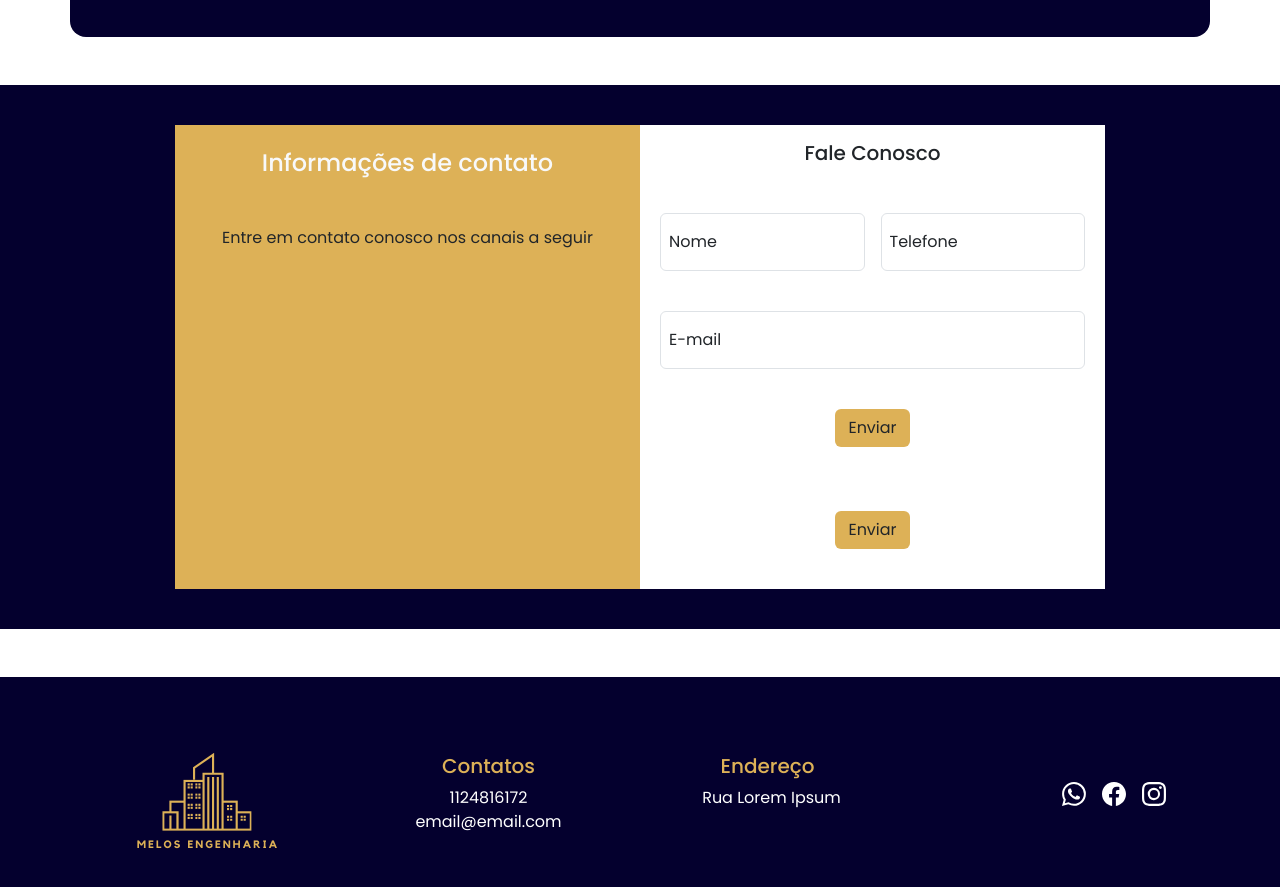
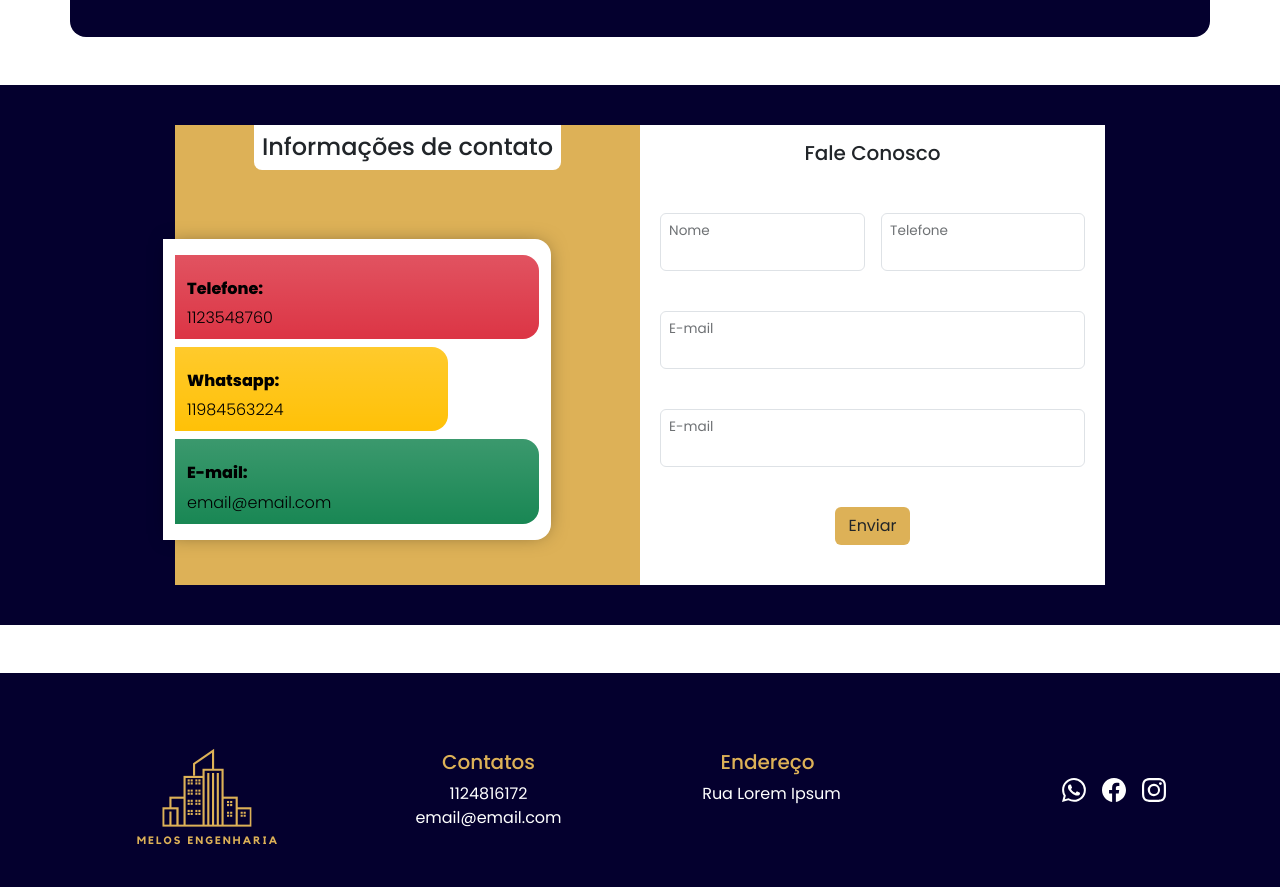
Before and after one commit to KelvinNatal/melosproject, a React (Vite) app: page / in a window 1280 px wide. Shown: the part 1680-2567 px from the top of the page. Built offline with nearby package versions, Linux system fonts and the light colour scheme.

Commit message:
Contato atualizado

```diff
--- a/src/containers/Contato.jsx
+++ b/src/containers/Contato.jsx
@@ -8,13 +8,24 @@ const Contato = () => {
             <div className='container d-flex justify-content-center'>
                 <div className="left-row row m-4 col-10 ">
                     <div className='col-6 d-flex justify-content-center flex-direction-column'>
-                        <div className='row d-flex justify-content-center'>
-                            <div className="col-12 d-flex align-items-center flex-column">
-                                <h1 className='fs-4 mt-4 mb-5 text-light'>Informações de contato</h1>
-                                <p>Entre em contato conosco nos canais a seguir</p>
-
+                        <div className='row d-flex'>
+                            <div className="col-112 d-flex align-items-center flex-column">
+                                <h1 className='fs-4 mb-4 bg-white p-2 rounded-bottom-3'>Informações de contato</h1>
                             </div>
-
+                            <div className='row col-10 d-flex pt-3 pb-3 informacoes-content mb-auto rounded-end-4'>
+                                <div className='d-flex flex-column pt-4 pb-4 bg-danger bg-gradient rounded-end-4'>
+                                    <h3 className='fs-6 fw-semibold '>Telefone: </h3>
+                                    <p className='fw-light'>1123548760</p>
+                                </div>
+                                <div className='d-flex flex-column bg-warning bg-gradient rounded-end-4 pt-4 pb-4  mt-2 w-75 '>
+                                    <h3 className='fs-6 fw-semibold'>Whatsapp: </h3>
+                                    <p className='fw-light'>11984563224</p>
+                                </div>
+                                <div className='d-flex flex-column bg-success bg-gradient rounded-end-4 pt-4 pb-4 mt-2 w-100'>
+                                    <h3 className='fs-6 fw-semibold'>E-mail: </h3>
+                                    <p className='fw-light'>email@email.com</p>
+                                </div>
+                            </div>
                         </div>
                     </div>
                     <div className='contato-right col-6 d-flex justify-content-center align-items-center bg-white flex-direction-column'>
@@ -24,19 +35,20 @@ const Contato = () => {
                                 </div>
                                 <div className='row d-flex justify-content-center align-items-center ms-1'>
                                     <div class="form-floating col-6 mb-3 ps-1">
-                                        <input type="text" class="form-control" id="floatingInput" placeholder="Nome"/>
+                                        <input type="text" class="form-control" id="floatingInput"/>
                                         <label for="floatingInput">Nome</label>
                                     </div>
                                     <div class="form-floating col-6 mb-3 ps-1">
-                                        <input type="email" class="form-control" id="floatingInput" placeholder="name@example.com"/>
+                                        <input type="email" class="form-control" id="floatingInput" />
                                         <label for="floatingInput">Telefone</label>
                                     </div>
                                     <div class="form-floating col-12 mb-3 mt-4 ps-1">
-                                        <input type="email" class="form-control" id="floatingInput" placeholder="name@example.com"/>
+                                        <input type="email" class="form-control" id="floatingInput" />
                                         <label for="floatingInput">E-mail</label>
                                     </div>
-                                    <div class="form-floating col-12 mb-3 ps-1 d-flex justify-content-center">
-                                        <button class="btn mt-4 mb-4" type="submit">Enviar</button>
+                                    <div class="form-floating col-12 mb-3 mt-4 ps-1">
+                                        <input type="email" class="form-control" id="floatingInput" />
+                                        <label for="floatingInput">E-mail</label>
                                     </div>
                                     <div class="form-floating col-12 mb-3 ps-1 d-flex justify-content-center">
                                         <button class="btn mt-4 mb-4" type="submit">Enviar</button>
@@ -44,19 +56,6 @@ const Contato = () => {
                                 </div>
                             </div>
                     </div>
-                    {/*<div className=' col-12 bg-secondary mt-1'>
-                        <div class="row">
-                            <div className='col-12 d-flex justify-content-center'>
-                                <h1 className='fs-5 mt-3'>Horário de Funcionamento</h1>
-                            </div>
-                            <div className='col-12 d-flex justify-content-center'>
-                                <h5 className='fs-6'>Seg - Sex: 09h - 18h</h5>
-                            </div>
-                            <div className='col-12 d-flex justify-content-center'>
-                                <h5 className='fs-6'>Sab - 09h - 16h</h5>
-                            </div>
-                        </div>
-                    </div>*/}
                 </div>
             </div>
         </div>
--- a/src/containers/NavBar.jsx
+++ b/src/containers/NavBar.jsx
@@ -1,4 +1,4 @@
-import React from 'react'
+import React, { useEffect, useState } from 'react'
 import '../styles/containers/NavBar.css'
 
 import { BsWhatsapp, BsFacebook, BsInstagram} from 'react-icons/bs'
@@ -7,10 +7,27 @@ import { AiOutlineMenu } from 'react-icons/ai'
 import logo from '../assets/logo.png'
 
 const NavBar = () => {
+
+    const [scrolled, setScrolled] = useState('');
+
+    useEffect(() => {
+        const onScroll = () => {
+            if (window.scrollY > 10){
+                setScrolled('navbar-background');
+            } else {
+                setScrolled('');
+            }
+        }
+
+        window.addEventListener("scroll", onScroll);
+
+        return () => window.addEventListener("scroll", onScroll);
+    }, [])
+
   return (
     <>
     <section id='navbar'>
-        <nav className="navbar navbar-expand-lg p-3 d-flex flex-column position-fixed w-100 z-3">
+        <nav className={`navbar navbar-expand-lg p-3 d-flex flex-column position-fixed w-100 z-3 ${scrolled}`}>
             <div className="container">
                 <AiOutlineMenu className='navbar-button fs-2 z-1'/>
                 {/* <button class="navbar-toggler" type="button" data-bs-toggle="collapse" data-bs-target="#navbarNav" aria-controls="navbarNav" aria-expanded="false" aria-label="Toggle navigation">
--- a/src/styles/components/Whatsapp.css
+++ b/src/styles/components/Whatsapp.css
@@ -19,6 +19,6 @@
 
 .whatsapp-icon{
     color: white;
-    width: 40px;
-    height: 40px;
+    width: 30px;
+    height: 30px;
 }
--- a/src/styles/containers/Contato.css
+++ b/src/styles/containers/Contato.css
@@ -17,3 +17,11 @@
 .left-row{
     background-color: var(--c-secundary);
 }
+
+.informacoes-content{
+    background-color: white;
+    color: black;
+    -webkit-box-shadow: 1px 0px 20px -6px rgba(0,0,0,0.5);
+    -moz-box-shadow: 1px 0px 20px -6px rgba(0,0,0,0.5);
+    box-shadow: 1px 0px 20px -6px rgba(0,0,0,0.5);
+}
--- a/src/styles/containers/NavBar.css
+++ b/src/styles/containers/NavBar.css
@@ -1,5 +1,8 @@
+.navbar-background{
+    background-color: var(--c-primary);
+}
+
 .navbar{
-    /*background-color: var(--c-primary);*/
     color: white;
 }
 
```
